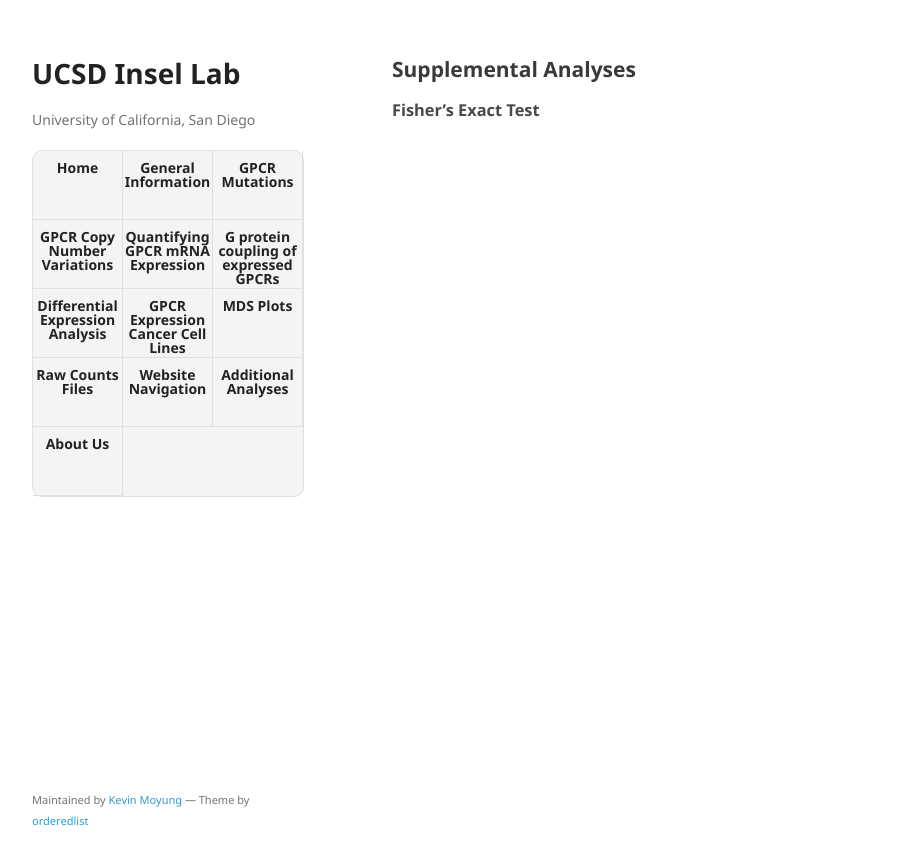
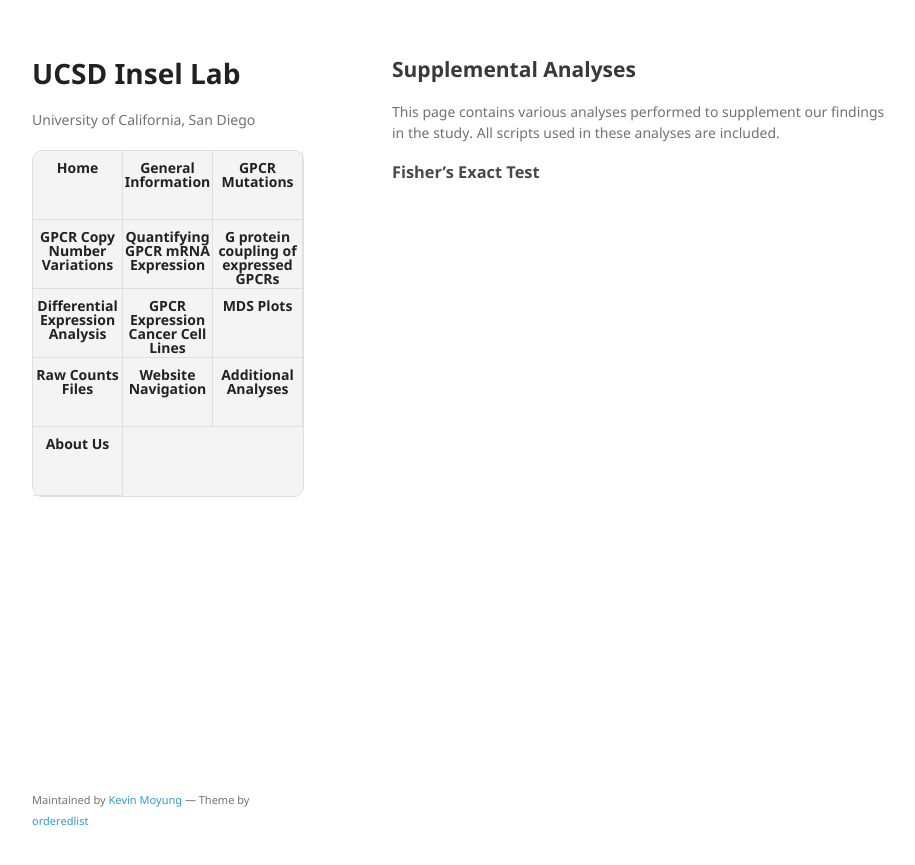
Before and after one commit to insellab/insellab.github.io, a Jekyll site: the page built from analyses.md, in a window 1280 px wide. Shown: the top 865 px of the page, without its empty margins (178-1093 px from the left). Built offline with Jekyll 4.4.1, drawn with Linux system fonts in a browser that asks for light colours; our own code applies the rules of GitHub Pages for plain Markdown files.

Commit message:
Update analyses.md

```diff
--- a/analyses.md
+++ b/analyses.md
@@ -1,3 +1,5 @@
 ## Supplemental Analyses
 
+This page contains various analyses performed to supplement our findings in the study. All scripts used in these analyses are included.
+
 ### Fisher's Exact Test
```
